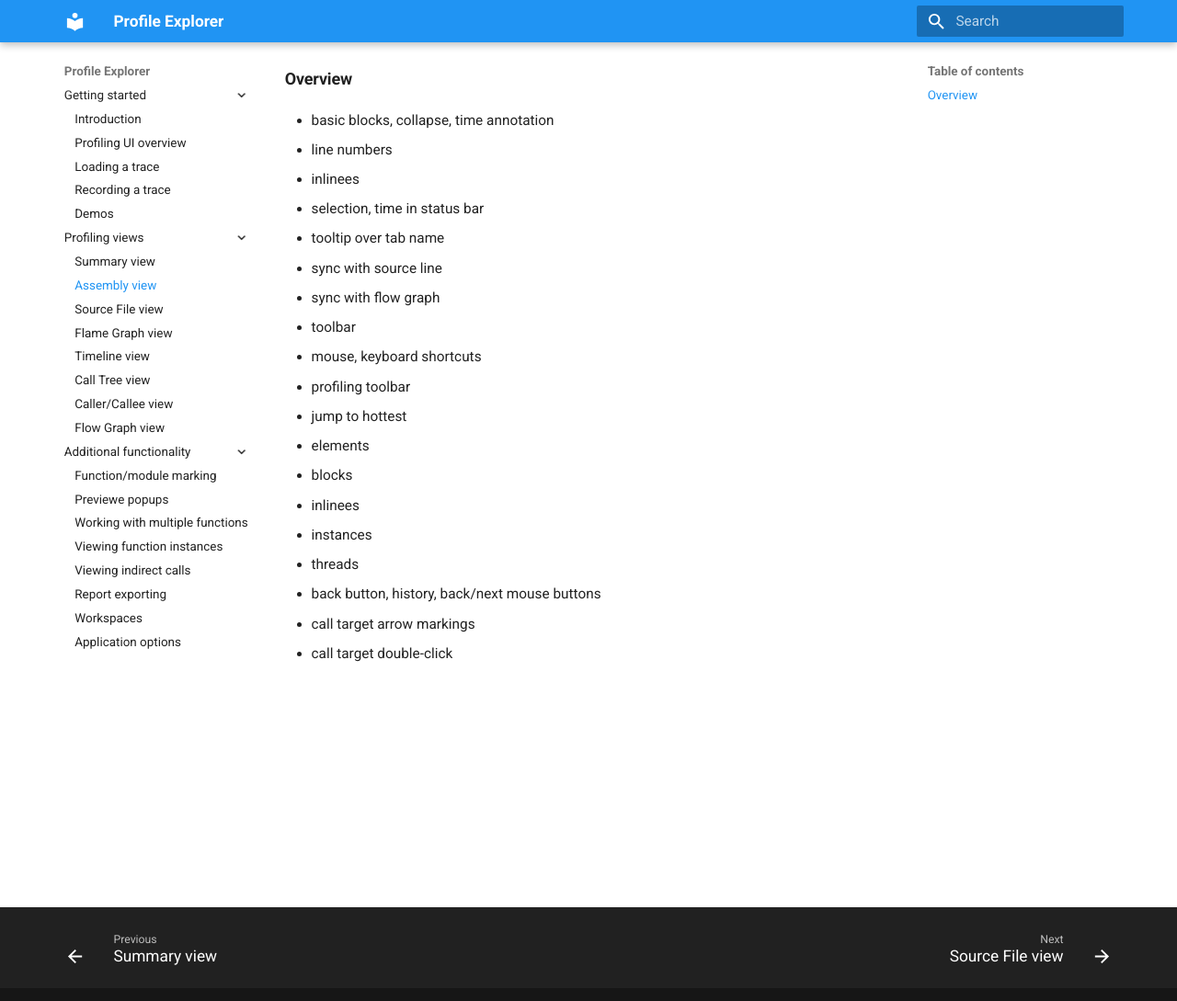
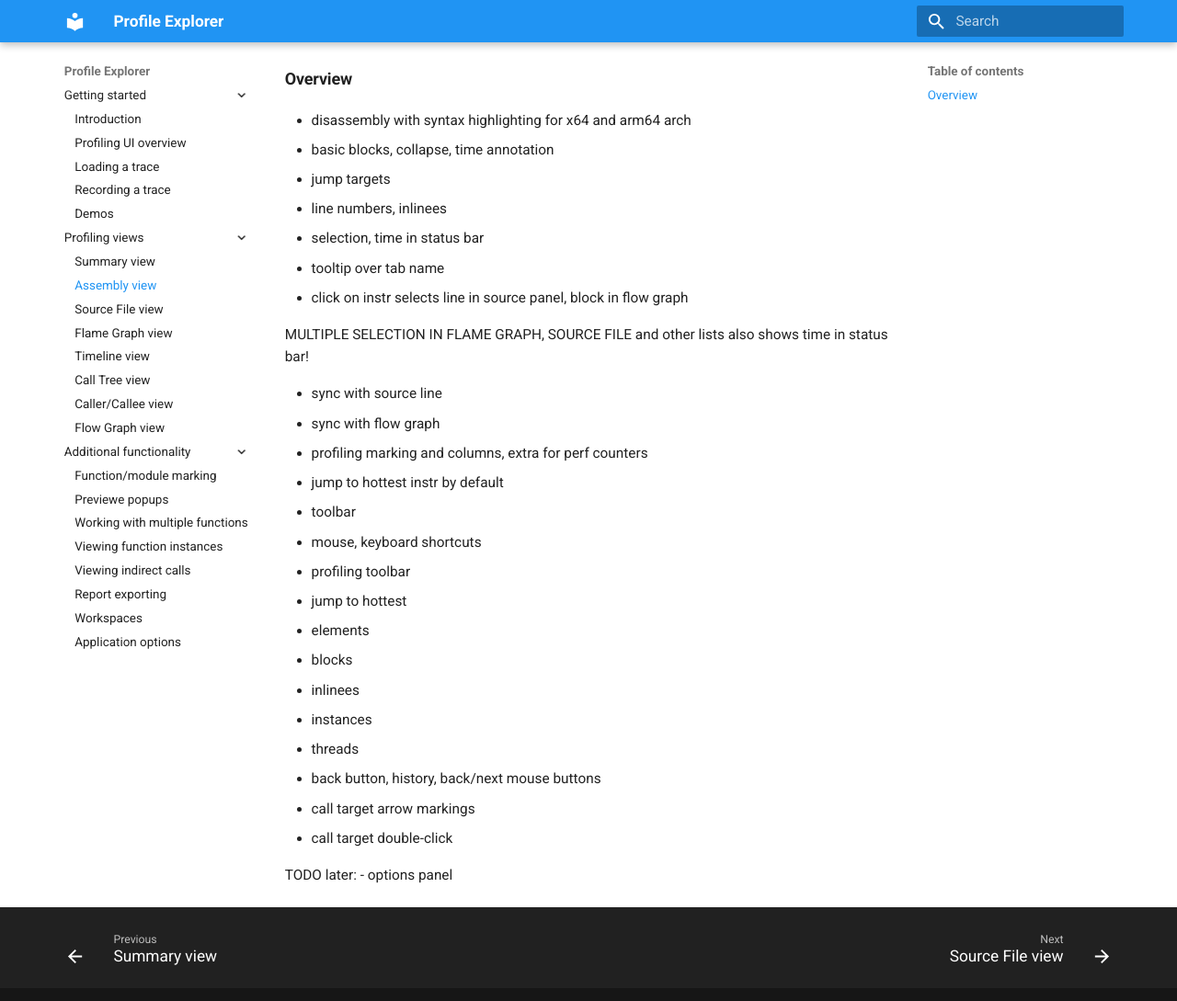
Before and after one commit to gratianlup/temp, an MkDocs documentation site: the page built from docs/assembly-view.md, in a window 1280 px wide and 1098 px high. Shown: the top 1089 px of the window at 92% size. Built offline with MkDocs 1.6.1 and Material for MkDocs 9.7.7, drawn with Linux system fonts in a browser that asks for light colours.

Commit message:
Add notes for other panels

```diff
--- a/docs/assembly-view.md
+++ b/docs/assembly-view.md
@@ -1,13 +1,19 @@
 #### Overview
-
+- disassembly with syntax highlighting for x64 and arm64 arch
 - basic blocks, collapse, time annotation
-- line numbers
-- inlinees
+- jump targets
+- line numbers, inlinees
 - selection, time in status bar
 - tooltip over tab name
+- click on instr selects line in source panel, block in flow graph
+
+MULTIPLE SELECTION IN FLAME GRAPH, SOURCE FILE and other lists also shows time in status bar!
 
 - sync with source line
 - sync with flow graph
+
+- profiling marking and columns, extra for perf counters
+- jump to hottest instr by default
 
 - toolbar
 - mouse, keyboard shortcuts
@@ -22,3 +28,6 @@
 - back button, history, back/next mouse buttons
 - call target arrow markings
 - call target double-click
+
+TODO later:
+- options panel
```
Also changed, not shown: docs/call-tree-panel.md (+4 -0 lines), docs/caller-panel.md (+7 -0 lines), docs/flow-graph-panel.md (+5 -0 lines), docs/source-panel.md (+10 -0 lines), docs/timeline-panel.md (+11 -0 lines), site/assembly-view.html, site/call-tree-panel.html, site/caller-panel.html, site/flow-graph-panel.html, site/search/search_index.json, site/source-panel.html, site/timeline-panel.html, 1 other file.
